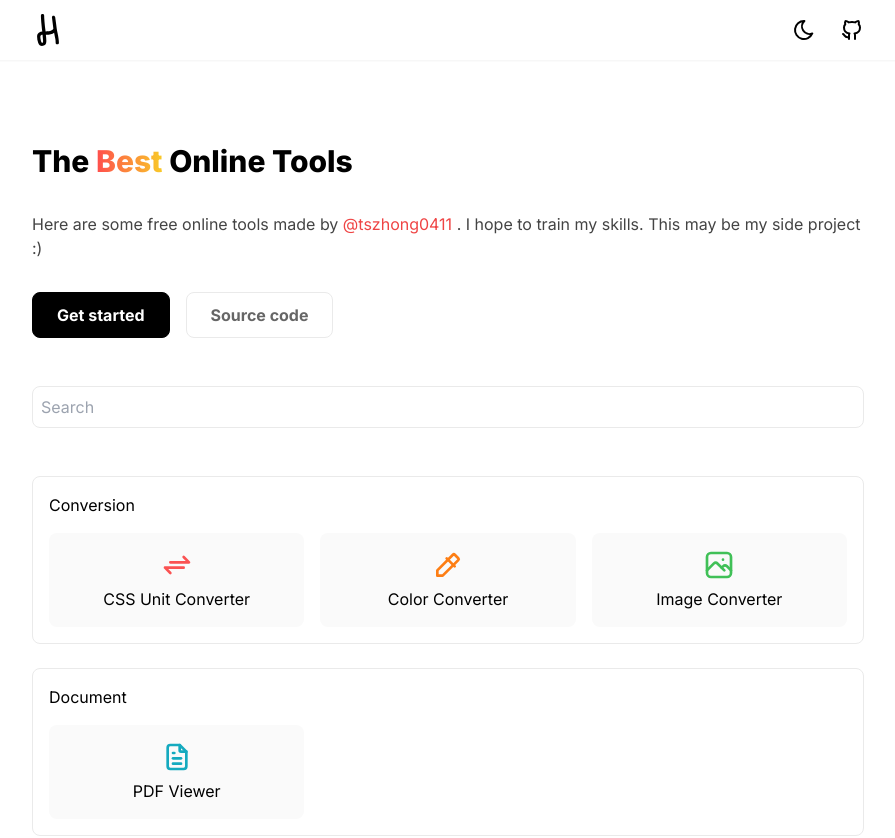
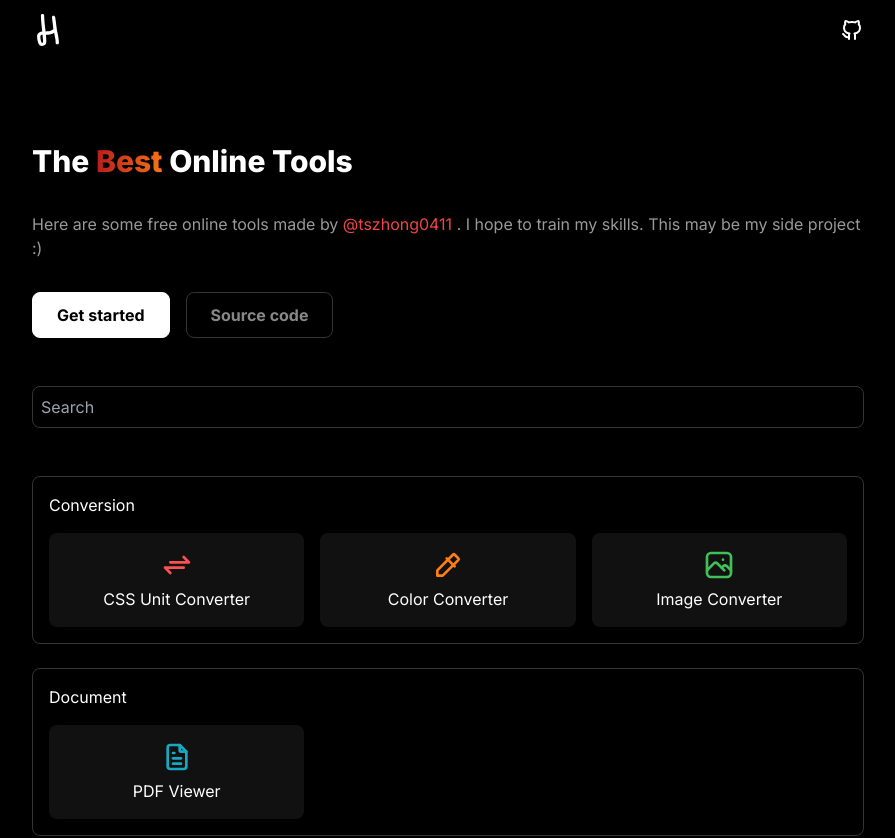
Before and after one commit to tszhong0411/tools, a Next.js app: page / in a window 1280 px wide. Shown: the top 838 px of the page, without its empty margins (192-1087 px from the left). Built offline with nearby package versions, Linux system fonts and the light colour scheme.

Commit message:
feat: remove dark mode

```diff
--- a/src/app/(main)/calculation/word-counter/page.tsx
+++ b/src/app/(main)/calculation/word-counter/page.tsx
@@ -42,7 +42,7 @@ const WordCounter = () => {
 
       {/* Textarea */}
       <TextareaAutosize
-        className='w-full rounded-md border border-accent-2 bg-hong-bg py-2 px-3 transition-colors duration-200 ease-linear focus:border-accent-5 focus:outline-none'
+        className='w-full rounded-md border border-accent-2 bg-hong-bg px-3 py-2 transition-colors duration-200 ease-linear focus:border-accent-5 focus:outline-none'
         placeholder='在這裡輸入 ...'
         value={value}
         onChange={(e) => setValue(e.target.value)}
--- a/src/app/(main)/conversion/color-converter/page.tsx
+++ b/src/app/(main)/conversion/color-converter/page.tsx
@@ -121,7 +121,7 @@ const ColorConverter = () => {
 
         {opened && (
           <div
-            className='absolute top-[calc(100%+12px)] left-0 rounded-lg'
+            className='absolute left-0 top-[calc(100%+12px)] rounded-lg'
             ref={popover}
           >
             <RgbaStringColorPicker color={value} onChange={setValue} />
--- a/src/app/(main)/document/pdf-viewer/page.tsx
+++ b/src/app/(main)/document/pdf-viewer/page.tsx
@@ -1,8 +1,7 @@
 'use client'
 
-import { LocalizationMap, Viewer, Worker } from '@react-pdf-viewer/core'
+import { Viewer, Worker } from '@react-pdf-viewer/core'
 import { defaultLayoutPlugin } from '@react-pdf-viewer/default-layout'
-import zh_TW from '@react-pdf-viewer/locales/lib/zh_TW.json'
 import { IconFile } from '@tabler/icons-react'
 import React from 'react'
 import { useDropzone } from 'react-dropzone'
@@ -11,7 +10,6 @@ import '@react-pdf-viewer/core/lib/styles/index.css'
 import '@react-pdf-viewer/default-layout/lib/styles/index.css'
 
 import { getExtension } from '@/lib/get-extension'
-import { useTheme } from '@/lib/next-themes'
 
 import Container from '@/components/Container'
 import Title from '@/components/Title'
@@ -21,7 +19,6 @@ const PDFViewer = () => {
   const [url, setUrl] = React.useState('')
   const onDrop = (files: File[]) => setUrl(URL.createObjectURL(files[0]))
   const defaultLayoutPluginInstance = defaultLayoutPlugin()
-  const { resolvedTheme } = useTheme()
 
   const { getRootProps, getInputProps } = useDropzone({
     onDrop,
@@ -53,14 +50,11 @@ const PDFViewer = () => {
         </div>
 
         {mounted && url && (
-          <Worker workerUrl='https://unpkg.com/pdfjs-dist@3.3.122/build/pdf.worker.min.js'>
+          <Worker workerUrl='https://unpkg.com/pdfjs-dist@3.5.141/build/pdf.worker.min.js'>
             <div className='my-20 h-[1000px]'>
               <Viewer
                 fileUrl={url}
-                theme={{
-                  theme: resolvedTheme,
-                }}
-                localization={zh_TW as unknown as LocalizationMap}
+                theme={'dark'}
                 plugins={[defaultLayoutPluginInstance]}
               />
             </div>
--- a/src/app/(main)/tester/keyboard-tester/page.tsx
+++ b/src/app/(main)/tester/keyboard-tester/page.tsx
@@ -562,7 +562,7 @@ const KeyboardTester = () => {
         className={clsx(
           'flex h-[35px] w-8 items-center justify-center rounded bg-[#333] text-sm text-white shadow-[rgb(34_34_34)_0px_4px_0px_5px]',
           {
-            ['bg-[#008000] dark:bg-[#025c02]']: active,
+            ['bg-[#025c02]']: active,
           }
         )}
         style={style}
--- a/src/app/layout.tsx
+++ b/src/app/layout.tsx
@@ -3,8 +3,6 @@ import clsx from 'clsx'
 import type { Metadata } from 'next'
 import { Inter, Noto_Sans_TC } from 'next/font/google'
 import '@/styles/globals.css'
-
-import { ThemeProvider } from '@/lib/next-themes'
 
 import CustomToaster from '@/components/CustomToaster'
 import Footer from '@/components/Layout/Footer'
@@ -95,15 +93,13 @@ const RootLayout = (props: RootLayoutProps) => {
       lang='en'
       className={clsx(inter.variable, notoSansTC.variable, 'scroll-smooth')}
     >
-      <body className='overflow-x-hidden bg-hong-bg font-default'>
-        <ThemeProvider attribute='class'>
+      <body className='overflow-x-hidden bg-hong-bg font-default text-hong-fg'>
         <Header />
         <main className='relative mx-auto mb-16 max-w-4xl px-8 py-24'>
           {children}
         </main>
         <CustomToaster />
         <Footer />
-        </ThemeProvider>
         <Analytics />
       </body>
     </html>
--- a/src/app/page.tsx
+++ b/src/app/page.tsx
@@ -30,7 +30,7 @@ const HomePage = () => {
           type='text'
           value={value}
           onChange={(e) => setValue(e.currentTarget.value)}
-          className='w-full rounded-lg border border-accent-2 bg-transparent py-2 px-2 outline-none transition-colors duration-300 focus:border-accent-5'
+          className='w-full rounded-lg border border-accent-2 bg-transparent px-2 py-2 outline-none transition-colors duration-300 focus:border-accent-5'
           placeholder='Search'
         />
         {/* Tools */}
--- a/src/components/Hero/Hero.tsx
+++ b/src/components/Hero/Hero.tsx
@@ -5,7 +5,7 @@ const Hero = () => {
     <div className='my-12 space-y-8'>
       <h1 className='text-3xl font-extrabold'>
         The{' '}
-        <span className='bg-gradient-to-r from-[#ff4d4d] to-[#f9cb28] bg-clip-text text-transparent dark:from-red-700 dark:to-orange-500'>
+        <span className='bg-gradient-to-r from-red-700 to-orange-500 bg-clip-text text-transparent'>
           Best
         </span>{' '}
         Online Tools
@@ -20,13 +20,13 @@ const Hero = () => {
       <div className='flex gap-4'>
         <Link
           href='#get-started'
-          className='rounded-lg border border-black bg-black px-6 py-2.5 font-bold text-white transition-colors duration-300 hover:bg-white hover:text-black dark:border-white dark:bg-white dark:text-black dark:hover:bg-black dark:hover:text-white'
+          className='rounded-lg border border-white bg-white px-6 py-2.5 font-bold text-black transition-colors duration-300 hover:bg-black hover:text-white'
         >
           Get started
         </Link>
         <Link
           href='https://github.com/tszhong0411/tools'
-          className='rounded-lg border border-accent-2 px-6 py-2.5 font-bold text-accent-5 transition-colors duration-300 hover:border-black hover:text-black dark:hover:border-white dark:hover:text-white'
+          className='rounded-lg border border-accent-2 px-6 py-2.5 font-bold text-accent-5 transition-colors duration-300 hover:border-white hover:text-white'
         >
           Source code
         </Link>
--- a/src/components/Layout/Header/Header.tsx
+++ b/src/components/Layout/Header/Header.tsx
@@ -1,36 +1,17 @@
-'use client'
-
-import { IconBrandGithub, IconMoon, IconSun } from '@tabler/icons-react'
+import { IconBrandGithub } from '@tabler/icons-react'
 import Link from 'next/link'
 import React from 'react'
-
-import { useTheme } from '@/lib/next-themes'
 
 import { Logo } from './Logo'
 
 const Header = () => {
-  const { setTheme, resolvedTheme } = useTheme()
-  const [mounted, setMounted] = React.useState(false)
-
-  React.useEffect(() => setMounted(true), [])
-
   return (
-    <header className='fixed top-0 left-0 right-0 z-40 bg-white/80 shadow-sm saturate-[1.8] backdrop-blur-[10px] dark:bg-black/50 dark:saturate-100'>
+    <header className='fixed left-0 right-0 top-0 z-40 bg-black/50 shadow-sm saturate-100 backdrop-blur-[10px]'>
       <div className='mx-auto flex h-[60px] max-w-4xl items-center justify-between px-8'>
         <Link href='/'>
           <Logo />
         </Link>
         <div className='flex items-center justify-center gap-6'>
-          {mounted && (
-            <button
-              onClick={() =>
-                setTheme(resolvedTheme === 'dark' ? 'light' : 'dark')
-              }
-              type='button'
-            >
-              {resolvedTheme === 'dark' ? <IconSun /> : <IconMoon />}
-            </button>
-          )}
           <a
             href='https://github.com/tszhong0411/tools'
             target='_blank'
--- a/src/lib/next-themes.ts
+++ /dev/null
@@ -1,3 +0,0 @@
-'use client'
-
-export * from 'next-themes'
--- a/src/styles/globals.css
+++ b/src/styles/globals.css
@@ -3,20 +3,6 @@
 @tailwind utilities;
 
 :root {
-  --hong-bg: #fff;
-  --hong-fg: #000;
-
-  --accent-1: #fafafa;
-  --accent-2: #eaeaea;
-  --accent-3: #999;
-  --accent-4: #888;
-  --accent-5: #666;
-  --accent-6: #444;
-  --accent-7: #333;
-  --accent-8: #111;
-}
-
-.dark:root {
   --hong-bg: #000;
   --hong-fg: #fff;
 
--- a/tailwind.config.cjs
+++ b/tailwind.config.cjs
@@ -1,7 +1,6 @@
 /** @type {import('tailwindcss').Config} */
 module.exports = {
   content: ['./src/**/*.{js,ts,jsx,tsx}'],
-  darkMode: 'class',
   theme: {
     extend: {
       colors: {
```
Lines whose indentation alone changed are shown as unchanged.
